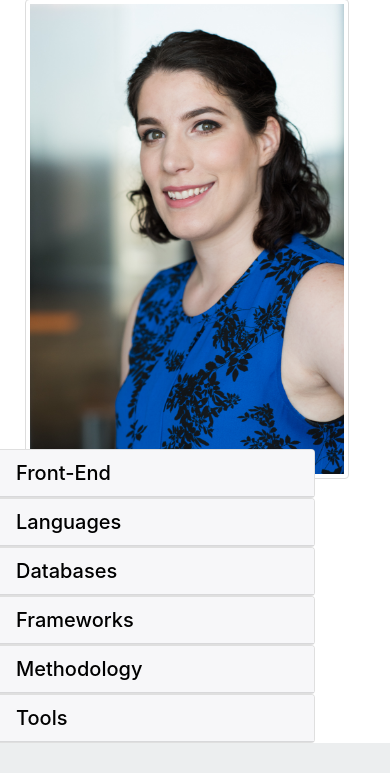
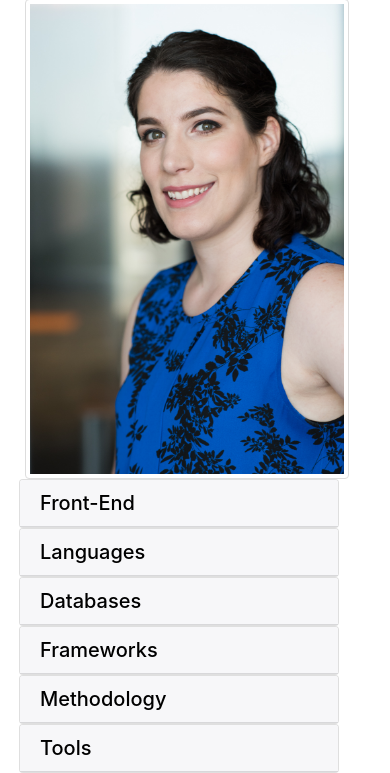
Before and after one commit to charissayj/portfolio, a Flask app: page / in a window 390 px wide. Shown: the part 722-1495 px from the top of the page. Before the commit the page ends 1465 px from the top, so only its background shows below. Run offline with Flask 2, Linux system fonts and the light colour scheme; some libraries are stand-ins or nearby versions.

Commit message:
Fixed accordion on index page

```diff
--- a/static/styles/style.css
+++ b/static/styles/style.css
@@ -70,7 +70,8 @@
         height: 50%;
     }
     #accordion{
-        margin-left: -1.250em;
+        margin: auto;
+        padding-right: 2em;
     }
     .card{
         margin: 0;
```
